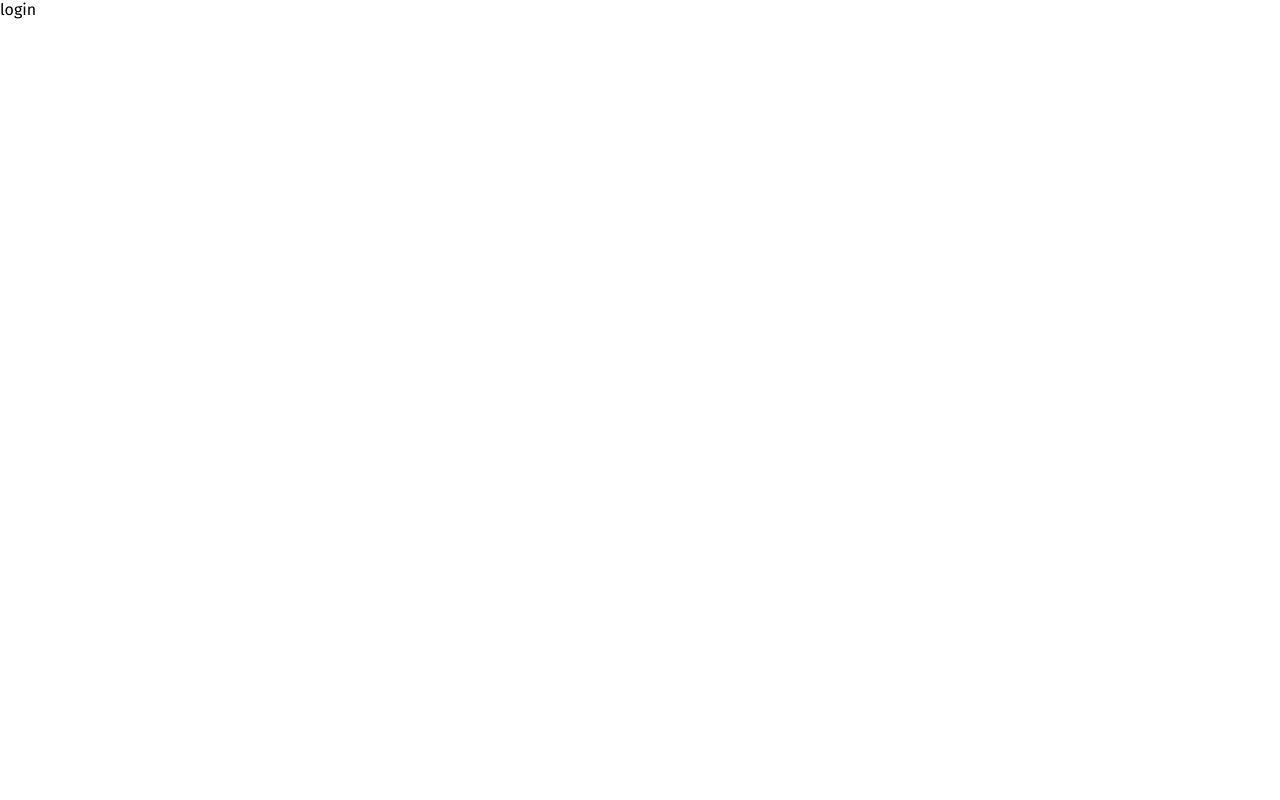
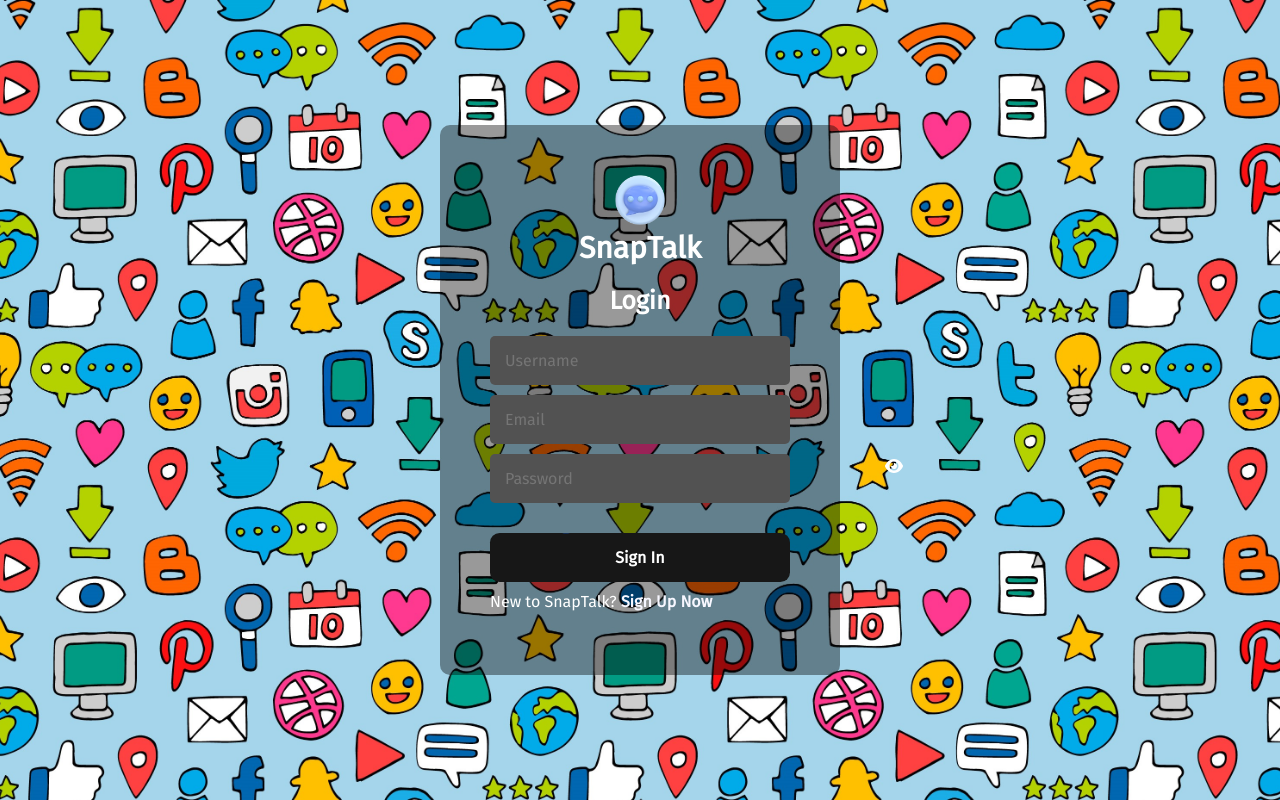
Before and after one commit to sameer240704/Chat-Bot, a React (Create React App) app in the folder public/: page /login in a window 1280 px wide. Built offline with nearby package versions, Linux system fonts and the light colour scheme; a web font is replaced by a local one.

Commit message:
Added password visibility for register.jsx and also replicted the code for login.jsx with a minor changes

```diff
--- a/public/package.json
+++ b/public/package.json
@@ -3,6 +3,11 @@
   "version": "0.1.0",
   "private": true,
   "dependencies": {
+    "@fortawesome/fontawesome-svg-core": "^6.5.1",
+    "@fortawesome/free-brands-svg-icons": "^6.5.1",
+    "@fortawesome/free-regular-svg-icons": "^6.5.1",
+    "@fortawesome/free-solid-svg-icons": "^6.5.1",
+    "@fortawesome/react-fontawesome": "^0.2.0",
     "@testing-library/jest-dom": "^5.17.0",
     "@testing-library/react": "^13.4.0",
     "@testing-library/user-event": "^13.5.0",
--- a/public/src/pages/login.jsx
+++ b/public/src/pages/login.jsx
@@ -1,7 +1,279 @@
-import React from 'react';
+import React, { useState, useEffect } from 'react';
+import { Link } from "react-router-dom";
+import { toast, ToastContainer } from "react-toastify";
+import styled from "styled-components";
+import Logo from "../assets/logo.png";
+import bgImage from '../assets/bgimage.jpg';
+import 'react-toastify/dist/ReactToastify.css';
+import { FontAwesomeIcon } from '@fortawesome/react-fontawesome'
+import { faEye, faEyeSlash } from '@fortawesome/free-solid-svg-icons'
 
-export default function Login() {
+export default function Register() {
+
+  const [ values, setValues ] = useState({
+    username: "",
+    email: "",
+    password:"",
+  });
+
+  const [ showPassword, setShowPassword ] = useState(false);
+
+  const toastOptions = {
+    position: "top-right",
+    autoClose: 5000,
+    hideProgressBar: false,
+    closeOnClick: true,
+    pauseOnHover: true,
+    draggable: false,
+    progress: undefined,
+    theme:"dark",
+  }
+
+  function isDigit(character) {
+    return /^\d$/.test(character);
+  }
+
+  const handleValidation = () => {
+    const { username, email, password } = values;
+
+    if(username.length < 3) {
+      toast.error("Username is too short", toastOptions);
+      return false;
+    }
+    else if(email === "") {
+      toast.error("Email Required", toastOptions);
+      return false;
+    }
+    else if(password.length < 8) {
+      toast.error("Password should be greater than 8 characters", toastOptions);
+      return false;
+    }
+    else if(password.length >= 8) {
+      let digit = 0;
+      for(let i = 0 ; i < password.length ; i += 1) {
+        if(isDigit(password[i])) {
+          digit += 1;
+        }
+      }
+      if(digit < 3) {
+        toast.error("Password should contain minimum three digits", toastOptions);
+        return false;
+      }
+    }
+    return true;
+  }
+
+  const handleSubmit = (event) => {
+    event.preventDefault();
+    if(handleValidation()) {
+      const { username } = values;
+      toast.success(`Welcome to SnapTalk, ${username}`, toastOptions);
+    }
+  }
+
+  const handleChange = (event) => {
+    event.preventDefault();
+    setValues({ ...values, [event.target.name]: event.target.value });
+  }
+
   return (
-    <div>login</div>
+    <>
+      <FormContainer>
+        <form onSubmit={(event) => handleSubmit(event)}>
+          <div className="header">
+            <img src={Logo} alt="Logo" className="logo"></img>
+            <h1>SnapTalk</h1>
+            <h2>Login</h2>
+          </div>
+            <input
+              type="text"
+              name="username"
+              placeholder="Username"
+              onChange={(event) => {handleChange(event)}}
+            />
+            <input
+              type="email"
+              name="email"
+              placeholder="Email"
+              onChange={(event) => {handleChange(event)}}
+            />
+            <input
+              type={showPassword ? "text" : "password"}
+              name="password"
+              placeholder="Password"
+              className="eye-container"
+              onChange={(event) => {handleChange(event)}}
+            />
+            <FontAwesomeIcon
+              icon={showPassword ? faEyeSlash : faEye}
+              className="icon1"
+              onClick={() => setShowPassword(!showPassword)}
+            />
+            <button type="submit">
+              <span className="circle1"></span>
+              <span className="circle2"></span>
+              <span className="circle3"></span>
+              <span className="circle4"></span>
+              <span className="circle5"></span>
+              <span className="text">Sign In</span>
+            </button>
+            <span>New to SnapTalk? <Link to="/register" className="link">Sign Up Now</Link></span>
+        </form>
+      </FormContainer>
+      <ToastContainer
+        position="top-right"
+        autoClose={5000}
+        hideProgressBar={false}
+        newestOnTop={false}
+        closeOnClick
+        rtl={false}
+        pauseOnFocusLoss
+        draggable={false}
+        pauseOnHover
+        theme="dark"
+      />
+    </>
   )
 }
+
+const FormContainer = styled.div`
+  height: 100vh;
+  width: 100vw;
+  background-image: url(${bgImage});
+  background-position: center;
+  background-repeat: no-repeat;
+  background-size: cover;
+  display: flex;
+  flex-direction: column;
+  justify-content: center;
+  align-items: center;
+  color: #ffffff;
+
+  .logo {
+    height: 50px;
+    width: 50px;
+  }
+
+  .logo:hover {
+    transform: rotateY(45deg);
+    animation: rotateAnimation 1s linear infinite;
+  }
+
+  form {
+    height: 550px;
+    width: 400px;
+    padding: 50px;
+    background: rgba(0, 0, 0, 0.4);
+    display: flex;
+    flex-direction: column;
+    border: 0;
+    border-radius: 10px;
+  }
+
+  .header {
+    display: flex;
+    flex-direction: column;
+    align-items: center;
+    h1 {
+      font-size: 30px;
+      margin-bottom: 20px;
+      margin-top: 5px;
+    }
+    h2 {
+      font-size: 25px;
+      margin-bottom: 20px;
+    }
+  }
+
+  input {
+    border: 0;
+    border-radius: 5px;
+    padding: 15px;
+    margin-bottom: 10px;
+    background: #525252;
+    color: #fff7f7;
+    font-size: 16px;
+  }
+
+  .eye-container {
+    padding: 15px 45px 15px 15px;
+  }
+
+  .icon1 {
+    position: absolute;
+    top: 458px;
+    left: 885px;
+  }
+
+  button {
+    font-weight: bold;
+    color: white;
+    background-color: #171717;
+    padding: 1em 2em;
+    border: none;
+    border-radius: .6rem;
+    margin-top: 20px;
+    padding: 15px;
+    font-size: 16px;
+    margin-bottom: 10px;
+    position: relative;
+    cursor: pointer;
+    overflow: hidden;
+  }
+
+  button span:not(:nth-child(6)) {
+    position: absolute;
+    left: 50%;
+    top: 50%;
+    transform: translate(-50%, -50%);
+    height: 76px;
+    width: 76px;
+    background-color: #0c66ed;
+    border-radius: 50%;
+    transition: .6s ease;
+  }
+
+  button span:nth-child(6) {
+    position: relative;
+  }
+
+  button span:nth-child(1) {
+    transform: translate(-7em, -6.3em);
+  }
+
+  button span:nth-child(2) {
+    transform: translate(-9em, 2.5em);
+  }
+
+  button span:nth-child(3) {
+    transform: translate(-2em, 3.5em);
+  }
+
+  button span:nth-child(4) {
+    transform: translate(4em, 1.6em);
+  }
+
+  button span:nth-child(5) {
+    transform: translate(3em, -6.7em);
+  }
+
+  button:hover span:not(:nth-child(6)) {
+    transform: translate(-50%, -50%) scale(4);
+    transition: 1.5s ease;
+  }
+
+  .link {
+    text-decoration: none;
+    color: #f7f7ff;
+    font-weight: 600;
+  }
+
+  @keyframes rotateAnimation {
+	  from {
+      transform: rotateY(45deg);
+    }
+	  to {
+      transform: rotateY(225deg);
+    }
+  }
+`;
--- a/public/src/pages/register.jsx
+++ b/public/src/pages/register.jsx
@@ -5,6 +5,8 @@ import styled from "styled-components";
 import Logo from "../assets/logo.png";
 import bgImage from '../assets/bgimage.jpg';
 import 'react-toastify/dist/ReactToastify.css';
+import { FontAwesomeIcon } from '@fortawesome/react-fontawesome'
+import { faEye, faEyeSlash } from '@fortawesome/free-solid-svg-icons'
 
 export default function Register() {
 
@@ -13,7 +15,9 @@ export default function Register() {
     email: "",
     password:"",
     confirmPassword:""
-  })
+  });
+
+  const [ showPassword, setShowPassword ] = useState(false);
 
   const toastOptions = {
     position: "top-right",
@@ -98,16 +102,29 @@ export default function Register() {
               onChange={(event) => {handleChange(event)}}
             />
             <input
-              type="password"
+              type={showPassword ? "text" : "password"}
               name="password"
               placeholder="Password"
+              className="eye-container"
               onChange={(event) => {handleChange(event)}}
             />
+            <FontAwesomeIcon
+              icon={showPassword ? faEyeSlash : faEye}
+              className="icon1"
+              onClick={() => setShowPassword(!showPassword)}
+            />
+
             <input
-              type="password"
+              type={showPassword ? "text" : "password"}
               name="confirmPassword"
               placeholder="Confirm Password"
+              className="eye-container"
               onChange={(event) => {handleChange(event)}}
+            />
+             <FontAwesomeIcon
+              icon={showPassword ? faEyeSlash : faEye}
+              className="icon2"
+              onClick={() => setShowPassword(!showPassword)}
             />
             <button type="submit">
               <span className="circle1"></span>
@@ -195,6 +212,22 @@ const FormContainer = styled.div`
     font-size: 16px;
   }
 
+  .eye-container {
+    padding: 15px 45px 15px 15px;
+  }
+
+  .icon1 {
+    position: absolute;
+    top: 433px;
+    left: 885px;
+  }
+
+  .icon2 {
+    position: absolute;
+    top: 490px;
+    left: 885px;
+  }
+
   button {
     font-weight: bold;
     color: white;
```
Also changed, not shown: 1 other file (tests, documents, lock files or other folders).
